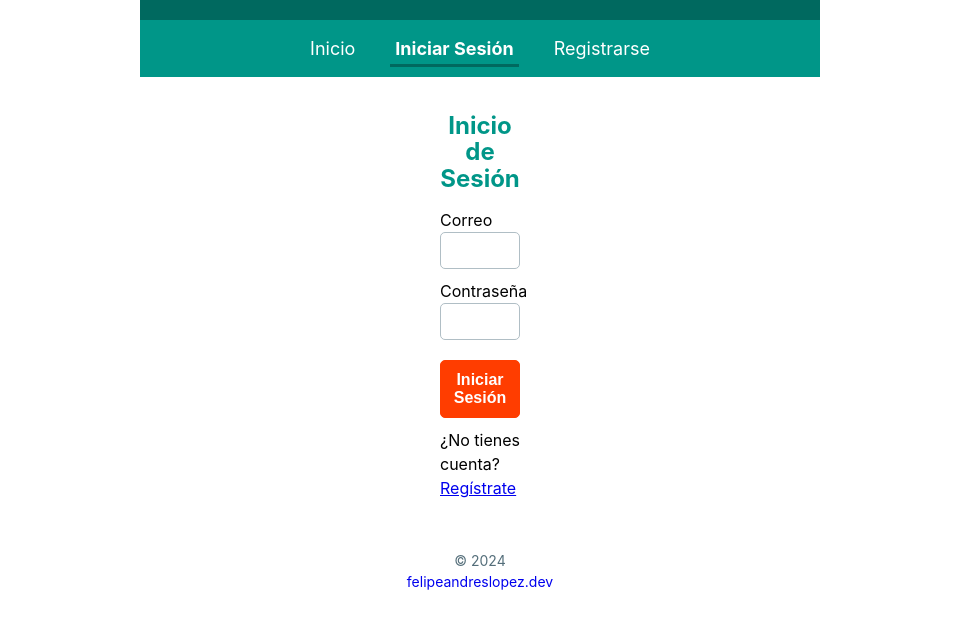
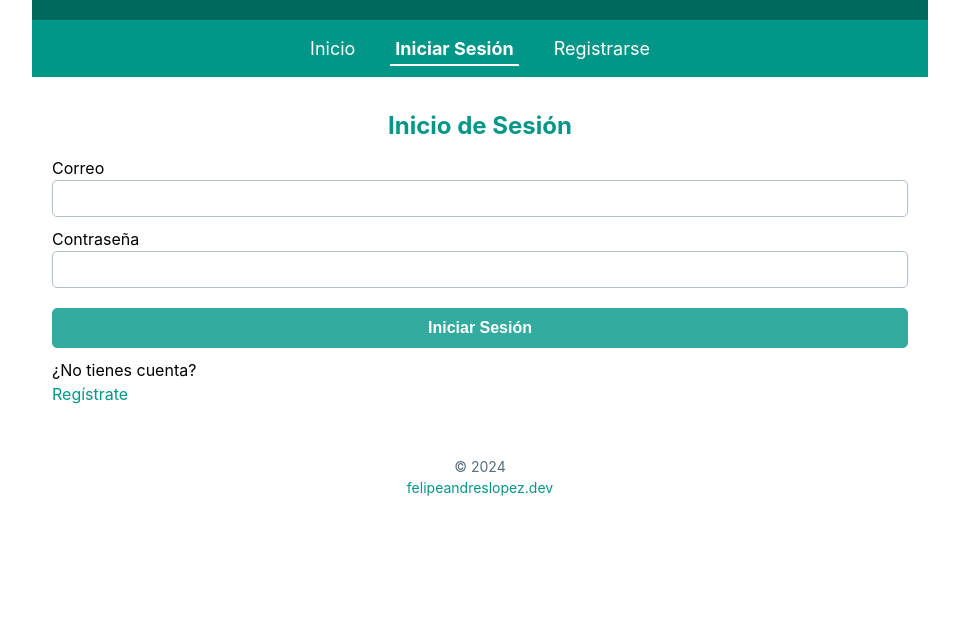
Before and after one commit to FelipeAndresLopez/top-lector, a React (Vite) app: page /#/login in a window 1280 px wide. Shown: the top 628 px of the page, without its empty margins (160-1119 px from the left). Built offline with nearby package versions, Linux system fonts and the light colour scheme.

Commit message:
improve some styles

```diff
--- a/src/components/Container/styles.css
+++ b/src/components/Container/styles.css
@@ -1,11 +1,3 @@
 .container {
   padding: 20px;
 }
-
-@media screen and (min-width: 768px) {
-  .container {
-    padding-left: 300px;
-    padding-right: 300px;
-  }
-
-}
--- a/src/components/Header/styles.css
+++ b/src/components/Header/styles.css
@@ -32,6 +32,6 @@ header nav ul li a {
 }
 
 header nav ul .active {
-  border-bottom: 3px solid var(--primary-dark-color);
+  border-bottom: 2px solid white;
   font-weight: bold;
 }
--- a/src/components/TopCard/styles.css
+++ b/src/components/TopCard/styles.css
@@ -25,5 +25,5 @@ li.home__top-card:first-child {
 }
 
 .home__top-card div p {
-  color: var(--neutral-light-color)
+  color: var(--neutral-color)
 }
--- a/src/index.css
+++ b/src/index.css
@@ -17,7 +17,7 @@
   --secondary-dark-color: #b22a00;
 
   --neutral-color: #546E7A;
-  --neutral-light-color: #607d8b;
+  --neutral-light-color: #eee;
   --border-color: #B0BEC5;
 }
 
@@ -67,17 +67,21 @@ button.primary__button {
   width: 100%;
   padding: 10px;
   border-radius: 5px;
-  background-color: var(--secondary-color);
+  background-color: var(--primary-light-color);
   color: white;
-  border: 1px solid var(--secondary-color);
+  border: 1px solid var(--primary-light-color);
   font-size: medium;
   font-weight: bold;
+
+  & a {
+    color: white;
+  }
 }
 
-@media screen and (min-width: 768px) {
+@media screen and (min-width: 1024px) {
   body {
-    padding-left: 300px;
-    padding-right: 300px;
+    max-width: 56rem;
+    margin: 0 auto;
   }
 
 }
@@ -89,3 +93,8 @@ p {
 p strong {
   color: var(--neutral-color);
 }
+
+a {
+  text-decoration: none;
+  color: var(--primary-color);
+}
--- a/src/pages/NotFound/NotFound.tsx
+++ b/src/pages/NotFound/NotFound.tsx
@@ -1,15 +1,20 @@
-import { type ErrorResponse, useRouteError } from 'react-router-dom'
+import { type ErrorResponse, useRouteError, Link } from 'react-router-dom'
+import { Container } from '../../components/Container/Container'
+import { MENU_PATHS } from '../../Const/const'
 
 export const NotFound: React.FC = () => {
   const error: ErrorResponse = useRouteError() as ErrorResponse
 
   return (
-    <div id="error-page">
+    <Container>
       <h1>Oops!</h1>
-      <p>Sorry, an unexpected error has occurred.</p>
+      <p>Parece que la página que estás buscando no existe.</p>
       <p>
-        <i>{error.statusText}</i>
+        <i>Error: {error.statusText}</i>
       </p>
-    </div>
+      <button className='primary__button'>
+        <Link to={MENU_PATHS.HOME}>Volver al inicio</Link>
+      </button>
+    </Container>
   )
 }
```
